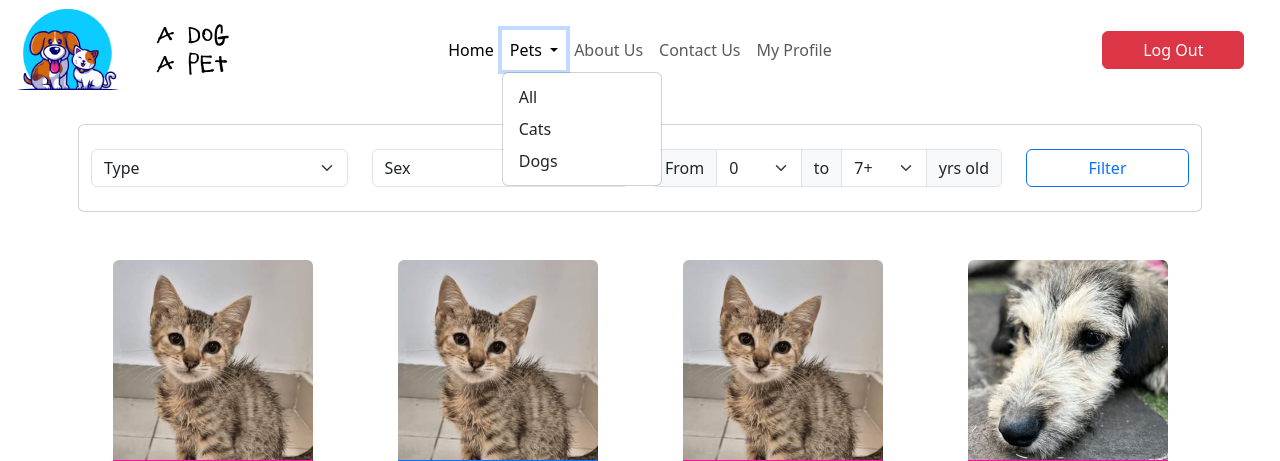
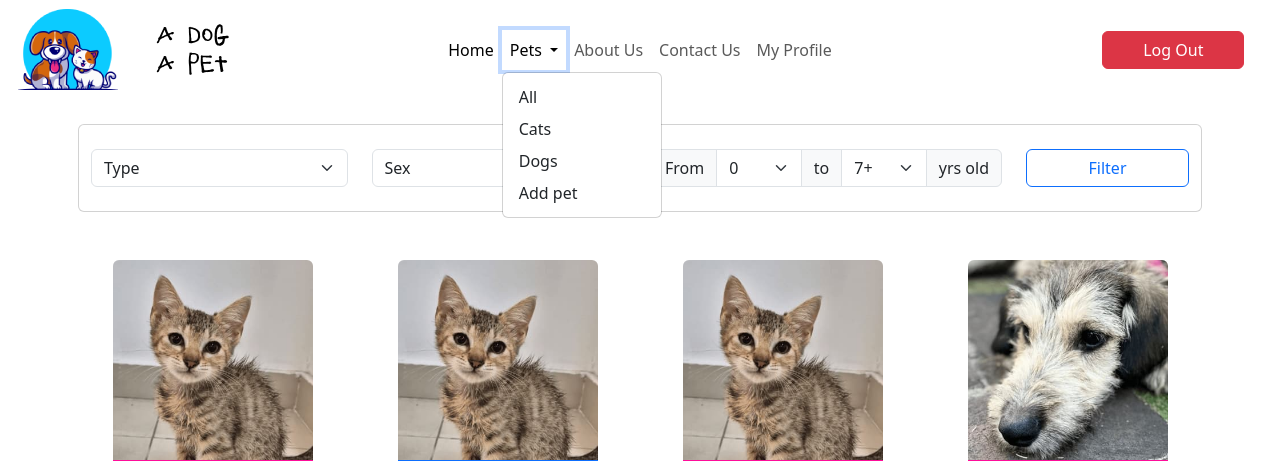
Before and after one commit to gabdlr/a-dog-a-pet, a Flask app: page /pets/ in a window 1280 px wide, after a click on "Pets". Shown: the top 461 px of the page. Run offline with Flask 3, Linux system fonts and the light colour scheme; the visitor is signed in with stand-in values (Sample User, id 1).

Commit message:
feat(pets): adds add pet option to menu

```diff
--- a/app/templates/layout/menu.html
+++ b/app/templates/layout/menu.html
@@ -5,17 +5,27 @@
   </li>
   {% if menu_type == "movil" %}
   <li class="nav-item">
-    <a class="nav-link" href="{{ROUTES['pets']}}">Pets</a>
+    <a class="nav-link" href="{{ROUTES['pets']['index']}}">Pets</a>
   </li>
+  {% if session["id"] %}
+  <li class="nav-item">
+    <a class="nav-link" href="{{ROUTES['pets']['register']}}">Add pet</a>
+  </li>
+  {% endif %}
   {% else %}
   <li class="nav-item dropdown">
     <a class="nav-link dropdown-toggle" href="#" role="button" data-bs-toggle="dropdown" aria-expanded="false">
       Pets
     </a>
     <ul class="dropdown-menu">
-      <li><a class="dropdown-item" href="{{ROUTES['pets']}}">All</a></li>
-      <li><a class="dropdown-item" href="{{ROUTES['pets']}}/?type=2">Cats</a></li>
-      <li><a class="dropdown-item" href="{{ROUTES['pets']}}/?type=1">Dogs</a></li>
+      <li><a class="dropdown-item" href="{{ROUTES['pets']['index']}}">All</a></li>
+      <li><a class="dropdown-item" href="{{ROUTES['pets']['index']}}/?type=2">Cats</a></li>
+      <li><a class="dropdown-item" href="{{ROUTES['pets']['index']}}/?type=1">Dogs</a></li>
+      {% if session["id"] %}
+      <li>
+        <a class="dropdown-item" href="{{ROUTES['pets']['register']}}">Add pet</a>
+      </li>
+      {% endif %}
     </ul>
   </li>
   {% endif %}
--- a/app/utils/route_const.py
+++ b/app/utils/route_const.py
@@ -6,7 +6,10 @@ ROUTES = {
     'register' : '/users/register',
     'logout': '/users/logout'
   },
-  'pets': '/pets',
+  'pets': {
+    'index': '/pets',
+    'register': '/pets/register'
+  },
   'about-us' : '/us/about',
   'contact-us' : '/us/contact'
 }
```
